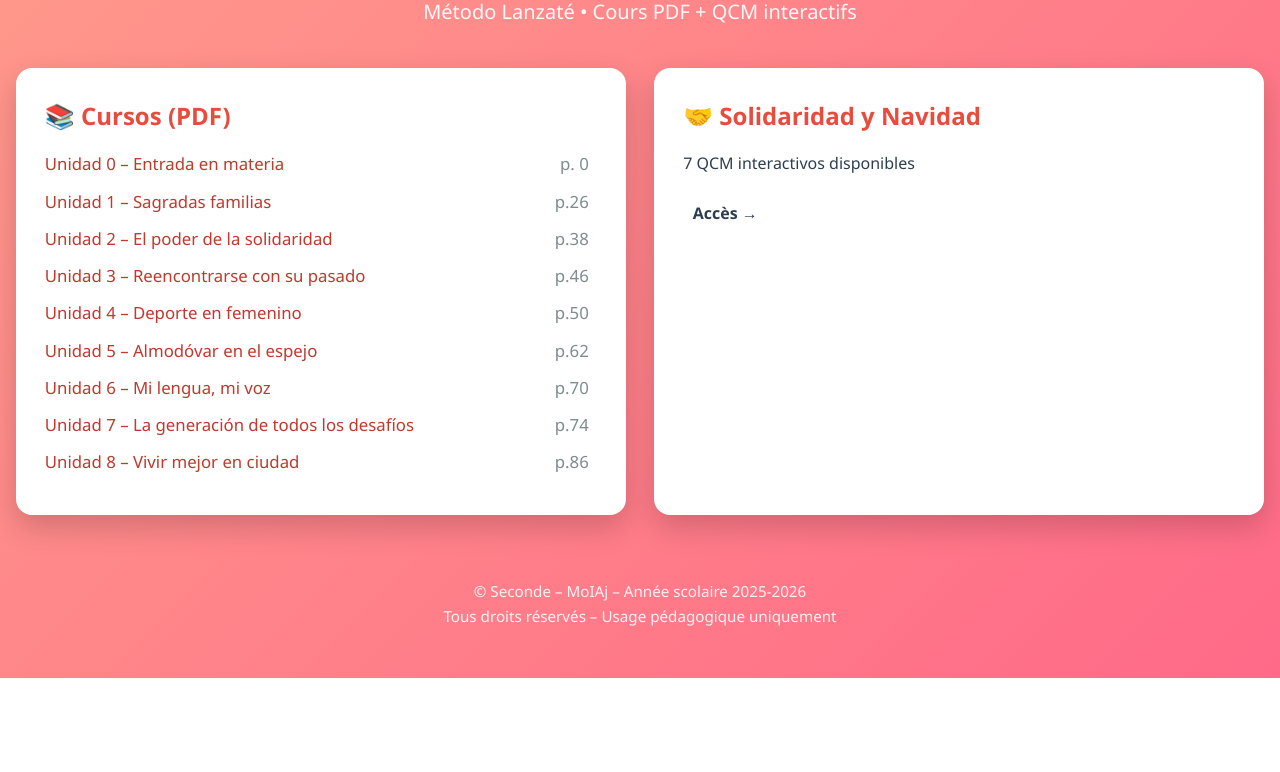
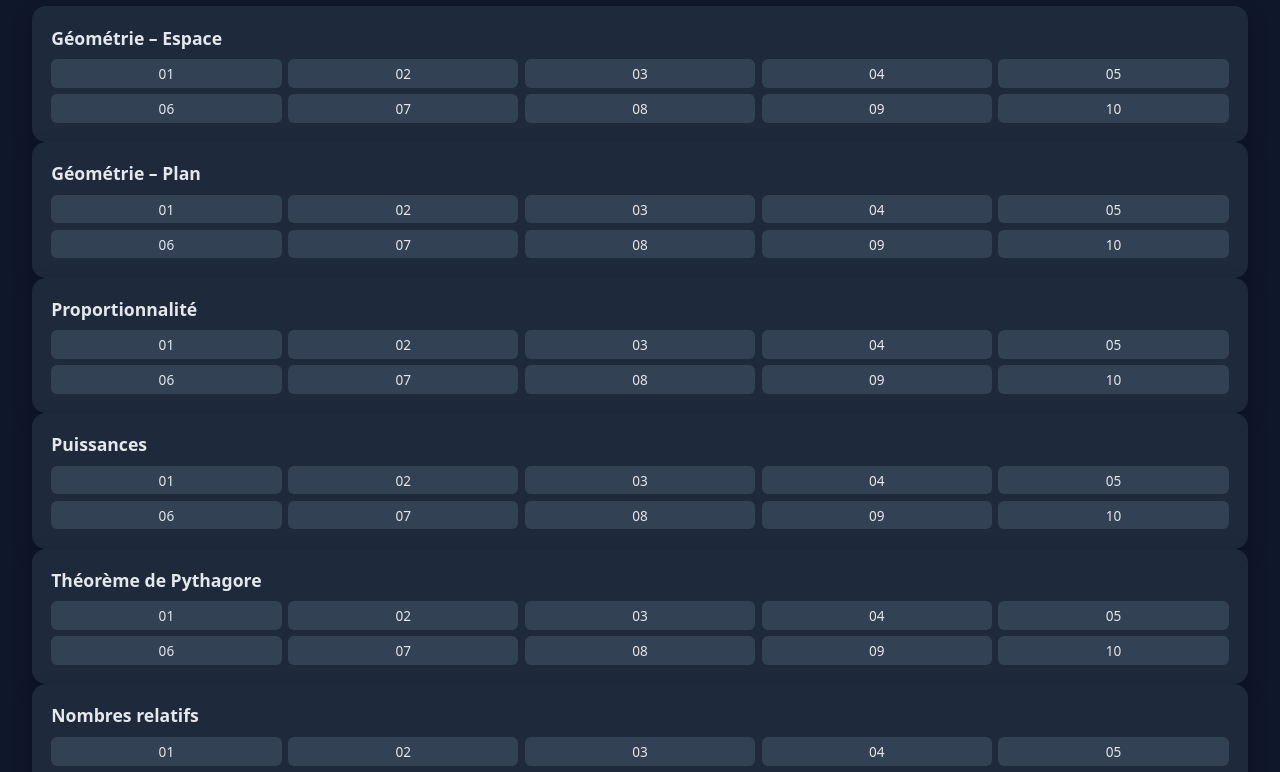
Before and after one commit to Mo-Aj-usr/Maths_4e, a plain HTML site: page index.html in a window 1280 px wide. Shown: the part 122-894 px from the top of the page. Before the commit the page ends 800 px from the top, so only its background shows below. Drawn offline with Linux system fonts and the light colour scheme.

Commit message:
Update index.html

```diff
--- a/index.html
+++ b/index.html
@@ -1,193 +1,140 @@
 <!DOCTYPE html>
-<html lang="es">
+<html lang="fr">
 <head>
   <meta charset="UTF-8">
-    <meta name="viewport" content="width=device-width, initial-scale=1.0">
-    <title>Español Seconde – Lanzaté</title>
-    <meta name="description" content="Cours et QCM interactifs d'espagnol Seconde – méthode Lanzaté">
-
+  <title>Maths 4e – QCM interactifs</title>
   <style>
-        :root {
-            --primary: #e74c3c;
-            --primary-dark: #c0392b;
-            --light: #fff;
-            --dark: #2c3e50;
-            --shadow: 0 12px 30px rgba(0,0,0,0.18);
+    body {
+      font-family: system-ui, sans-serif;
+      background: #0f172a;
+      color: #e5e7eb;
+      margin: 0;
+      padding: 2rem;
     }
-
-        * {
-            margin: 0;
-            padding: 0;
-            box-sizing: border-box;
+    h1 {
+      text-align: center;
+      margin-bottom: 2rem;
     }
-
-        body {
-            font-family: "Segoe UI", system-ui, sans-serif;
-            background: linear-gradient(135deg, #ff9a8b 0%, #ff6a88 100%);
-            color: var(--dark);
-            min-height: 100vh;
-            padding: 2.5rem 1rem;
-            line-height: 1.6;
-        }
-
-        header {
-            text-align: center;
-            color: white;
-            margin-bottom: 2.5rem;
-        }
-
-        h1 { font-size: 2.8rem; margin-bottom: 0.4rem; }
-        .subtitle { font-size: 1.25rem; opacity: 0.95; }
-
     .grid {
       display: grid;
-            grid-template-columns: repeat(auto-fit, minmax(280px, 1fr));
-            gap: 1.8rem;
-            max-width: 1400px;
-            margin: 0 auto;
+      grid-template-columns: repeat(auto-fit, minmax(260px, 1fr));
+      gap: 1.2rem;
     }
-
     .card {
-            background: var(--light);
-            border-radius: 16px;
-            padding: 1.8rem;
-            box-shadow: var(--shadow);
-            transition: all 0.28s ease;
+      background: #1e293b;
+      border-radius: 14px;
+      padding: 1.2rem;
+      box-shadow: 0 8px 20px rgba(0,0,0,.25);
     }
-
-        .card:hover {
-            transform: translateY(-10px);
-            box-shadow: 0 25px 50px rgba(0,0,0,0.28);
+    .card h2 {
+      font-size: 1.1rem;
+      margin-top: 0;
+      margin-bottom: .6rem;
     }
-
-        .card h2 {
-            color: var(--primary);
-            margin-bottom: 1rem;
-            font-size: 1.5rem;
+    .links {
+      display: grid;
+      grid-template-columns: repeat(5, 1fr);
+      gap: .4rem;
     }
-
-        .course-list {
-            list-style: none;
+    .links a {
+      display: block;
+      text-align: center;
+      padding: .3rem 0;
+      border-radius: 6px;
+      background: #334155;
+      color: #e5e7eb;
+      text-decoration: none;
+      font-size: .85rem;
     }
-
-        .course-list li {
-            display: flex;
-            justify-content: space-between;
-            align-items: baseline;
-            margin: 0.65rem 0;
-            font-size: 1.05rem;
-            padding-right: 0.5rem;
-        }
-
-        .course-title {
-            flex: 1;
-            padding-right: 1rem;
-        }
-
-        .page-num {
-            font-variant-numeric: tabular-nums;
-            font-feature-settings: "tnum";
-            color: #7f8c8d;
-            min-width: 4ch;
-            text-align: right;
-            white-space: nowrap;
-        }
-
-        .course-list a {
-            color: var(--primary-dark);
-            text-decoration: none;
-            transition: color 0.2s;
-        }
-
-        .course-list a:hover {
-            color: var(--primary);
-            text-decoration: underline;
-        }
-
-        footer {
-            text-align: center;
-            color: white;
-            margin-top: 4rem;
-            font-size: 0.95rem;
-            opacity: 0.9;
+    .links a:hover {
+      background: #38bdf8;
+      color: #020617;
+      font-weight: 600;
     }
   </style>
 </head>
 <body>
 
-<header>
-    <h1>📘 Español – Seconde</h1>
-    <div class="subtitle">Método Lanzaté • Cours PDF + QCM interactifs</div>
-</header>
+<h1>Maths 4e – Banque de QCM interactifs</h1>
 
-<main class="grid">
-
-    <!-- Cours complets (PDF) -->
  <div class="card">
-        <h2>📚 Cursos (PDF)</h2>
-        <ul class="course-list">
-            <li>
-                <a href="Lanzate_Esp_2nde_U00.pdf" target="_blank" class="course-title">Unidad 0 – Entrada en materia</a>
-                <span class="page-num">p. 0</span>
-            </li>
-            <li>
-                <a href="Lanzate_Esp_2nde_U01.pdf" target="_blank" class="course-title">Unidad 1 – Sagradas familias</a>
-                <span class="page-num">p.26</span>
-            </li>
-            <li>
-                <a href="Lanzate_Esp_2nde_U02.pdf" target="_blank" class="course-title">Unidad 2 – El poder de la solidaridad</a>
-                <span class="page-num">p.38</span>
-            </li>
-            <li>
-                <a href="Lanzate_Esp_2nde_U03.pdf" target="_blank" class="course-title">Unidad 3 – Reencontrarse con su pasado</a>
-                <span class="page-num">p.46</span>
-            </li>
-            <li>
-                <a href="Lanzate_Esp_2nde_U04.pdf" target="_blank" class="course-title">Unidad 4 – Deporte en femenino</a>
-                <span class="page-num">p.50</span>
-            </li>
-            <li>
-                <a href="Lanzate_Esp_2nde_U05.pdf" target="_blank" class="course-title">Unidad 5 – Almodóvar en el espejo</a>
-                <span class="page-num">p.62</span>
-            </li>
-            <li>
-                <a href="Lanzate_Esp_2nde_U06.pdf" target="_blank" class="course-title">Unidad 6 – Mi lengua, mi voz</a>
-                <span class="page-num">p.70</span>
-            </li>
-            <li>
-                <a href="Lanzate_Esp_2nde_U07.pdf" target="_blank" class="course-title">Unidad 7 – La generación de todos los desafíos</a>
-                <span class="page-num">p.74</span>
-            </li>
-            <li>
-                <a href="Lanzate_Esp_2nde_U08.pdf" target="_blank" class="course-title">Unidad 8 – Vivir mejor en ciudad</a>
-                <span class="page-num">p.86</span>
-            </li>
-        </ul>
+    <h2>Géométrie – Espace</h2>
+    <div class="links">
+      <a href="geometrie-espace/01.html">01</a><a href="geometrie-espace/02.html">02</a>
+      <a href="geometrie-espace/03.html">03</a><a href="geometrie-espace/04.html">04</a>
+      <a href="geometrie-espace/05.html">05</a><a href="geometrie-espace/06.html">06</a>
+      <a href="geometrie-espace/07.html">07</a><a href="geometrie-espace/08.html">08</a>
+      <a href="geometrie-espace/09.html">09</a><a href="geometrie-espace/10.html">10</a>
+    </div>
   </div>
 
-    <!-- Thème spécial avec QCM -->
-    <div class="card" id="solidaridad-card" style="cursor: pointer;">
-        <h2>🤝 Solidaridad y Navidad</h2>
-        <p>7 QCM interactivos disponibles</p>
-        <p style="margin-top: 1.5rem;">
-            <strong style="background: rgba(255,255,255,0.25); padding: 0.3rem 0.6rem; border-radius: 6px; font-weight: 600;">
-                Accès →
-            </strong>
-        </p>
+  <div class="card">
+    <h2>Géométrie – Plan</h2>
+    <div class="links">
+      <a href="geometrie-plan/01.html">01</a><a href="geometrie-plan/02.html">02</a>
+      <a href="geometrie-plan/03.html">03</a><a href="geometrie-plan/04.html">04</a>
+      <a href="geometrie-plan/05.html">05</a><a href="geometrie-plan/06.html">06</a>
+      <a href="geometrie-plan/07.html">07</a><a href="geometrie-plan/08.html">08</a>
+      <a href="geometrie-plan/09.html">09</a><a href="geometrie-plan/10.html">10</a>
+    </div>
   </div>
 
-</main>
+  <div class="card">
+    <h2>Proportionnalité</h2>
+    <div class="links">
+      <a href="proportionnalite/01.html">01</a><a href="proportionnalite/02.html">02</a>
+      <a href="proportionnalite/03.html">03</a><a href="proportionnalite/04.html">04</a>
+      <a href="proportionnalite/05.html">05</a><a href="proportionnalite/06.html">06</a>
+      <a href="proportionnalite/07.html">07</a><a href="proportionnalite/08.html">08</a>
+      <a href="proportionnalite/09.html">09</a><a href="proportionnalite/10.html">10</a>
+    </div>
+  </div>
 
-<footer>
-    © Seconde – MoIAj – Année scolaire 2025-2026<br>
-    Tous droits réservés – Usage pédagogique uniquement
-</footer>
+  <div class="card">
+    <h2>Puissances</h2>
+    <div class="links">
+      <a href="puissances/01.html">01</a><a href="puissances/02.html">02</a>
+      <a href="puissances/03.html">03</a><a href="puissances/04.html">04</a>
+      <a href="puissances/05.html">05</a><a href="puissances/06.html">06</a>
+      <a href="puissances/07.html">07</a><a href="puissances/08.html">08</a>
+      <a href="puissances/09.html">09</a><a href="puissances/10.html">10</a>
+    </div>
+  </div>
 
-<script>
-    document.getElementById('solidaridad-card').addEventListener('click', () => {
-        window.open('Solidaridad-Navidad/index.html', '_blank');
-    });
-</script>
+  <div class="card">
+    <h2>Théorème de Pythagore</h2>
+    <div class="links">
+      <a href="pythagore/01.html">01</a><a href="pythagore/02.html">02</a>
+      <a href="pythagore/03.html">03</a><a href="pythagore/04.html">04</a>
+      <a href="pythagore/05.html">05</a><a href="pythagore/06.html">06</a>
+      <a href="pythagore/07.html">07</a><a href="pythagore/08.html">08</a>
+      <a href="pythagore/09.html">09</a><a href="pythagore/10.html">10</a>
+    </div>
+  </div>
 
+  <div class="card">
+    <h2>Nombres relatifs</h2>
+    <div class="links">
+      <a href="relatifs/01.html">01</a><a href="relatifs/02.html">02</a>
+      <a href="relatifs/03.html">03</a><a href="relatifs/04.html">04</a>
+      <a href="relatifs/05.html">05</a><a href="relatifs/06.html">06</a>
+      <a href="relatifs/07.html">07</a><a href="relatifs/08.html">08</a>
+      <a href="relatifs/09.html">09</a><a href="relatifs/10.html">10</a>
+    </div>
+  </div>
+
+  <div class="card">
+    <h2>Statistiques & Probabilités</h2>
+    <div class="links">
+      <a href="stats-probabilites/01.html">01</a><a href="stats-probabilites/02.html">02</a>
+      <a href="stats-probabilites/03.html">03</a><a href="stats-probabilites/04.html">04</a>
+      <a href="stats-probabilites/05.html">05</a><a href="stats-probabilites/06.html">06</a>
+      <a href="stats-probabilites/07.html">07</a><a href="stats-probabilites/08.html">08</a>
+      <a href="stats-probabilites/09.html">09</a><a href="stats-probabilites/10.html">10</a>
+    </div>
+  </div>
+
+
+</div>
 </body>
 </html>
```
Lines whose indentation alone changed are shown as unchanged.
